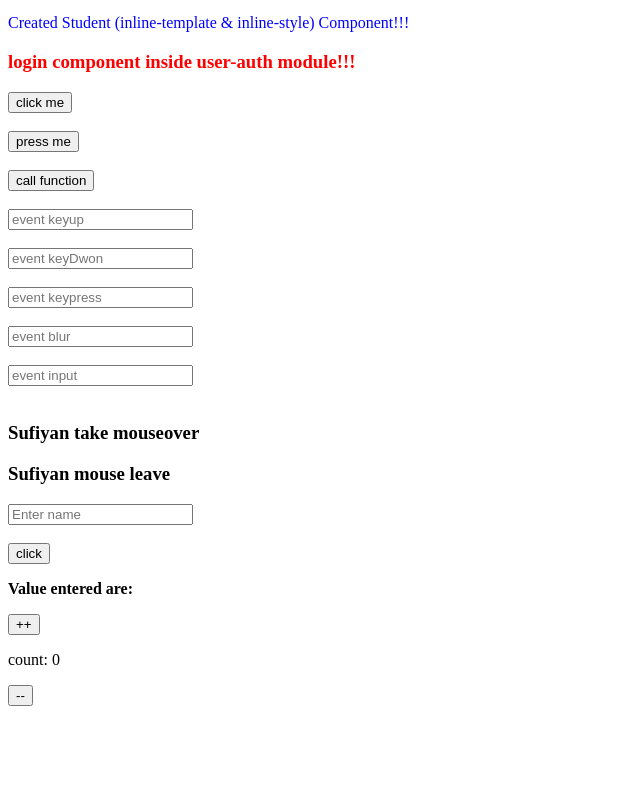
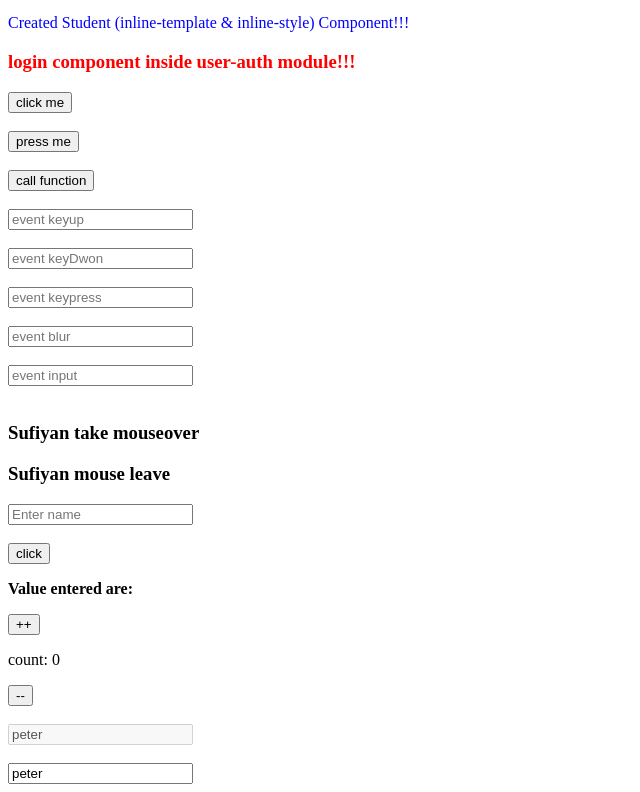
Before and after one commit to Sufiyan33/Learning-Angular, an Angular app in the folder Angular-Beginner/blog/: page / in a window 1280 px wide. Shown: the part 457-1249 px from the top of the page, without its empty margins (0-640 px from the left). Before the commit the page ends 1171 px from the top, so only its background shows below. Built offline with nearby package versions, Linux system fonts and the light colour scheme.

Commit message:
Property binding and interpolation

```diff
--- a/Angular-Beginner/blog/src/app/app.component.html
+++ b/Angular-Beginner/blog/src/app/app.component.html
@@ -52,4 +52,8 @@
  <!-- Making a counter button & increasing & decreasing value -->
   <button (click)="counter('add')">++</button>
   <p>count: {{count}}</p>
-  <button (click)="counter('minus')">--</button>
+  <button (click)="counter('minus')">--</button><br/> <br />
+
+  <!-- Binding property -->
+   <input type="text" name="user-name" value={{name}} disabled={{disable}}><br/><br/>
+   <input type="text" name="user-name" [value]=name [disabled]=disable>
--- a/Angular-Beginner/blog/src/app/app.component.ts
+++ b/Angular-Beginner/blog/src/app/app.component.ts
@@ -49,4 +49,10 @@ export class AppComponent {
   counter(type:string){
     type==='add' ? this.count++ : this.count--;
   }
+
+  // Binding property
+  name="peter";
+  //disable = true;
+  //Now let's make this disable property false and analyze
+  disable = false;
 }
```
